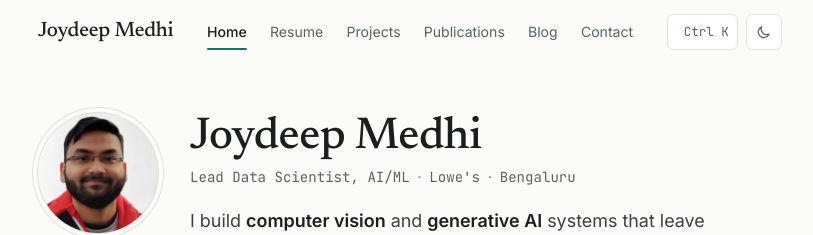
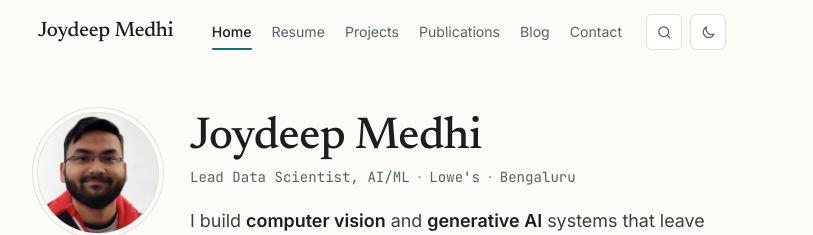
Before and after one commit to joydeepmedhi/joydeepmedhi.github.io, a Jekyll site: the page built from index.md, in a window 1280 px wide. Shown: the top 235 px of the page, without its empty margins (258-1071 px from the left). Built offline with Jekyll 4.4.1, drawn with Linux system fonts in a browser that asks for light colours.

Commit message:
QA fixes and brand refresh for the new design
- Copy buttons get a solid dark background (were unreadable over the page
  in light mode per the contrast audit)
- Icon-only search button and tighter nav spacing so the header aligns
  with the content column at every width, with no horizontal overflow
- Favicon, app icon, favicon.ico and the 1200x630 share card redrawn in
  the new ink/teal palette with a serif wordmark
- Manifest colours updated; service worker cache bumped to v3 and now
  precaches search.js

Verified: zero warnings from Jekyll 4 (Dart Sass) and github-pages v232
(Jekyll 3.10, LibSass); WCAG AA contrast on every page in both themes;
no broken internal links; valid JSON-LD; no JS errors across 26 loads.

Co-Authored-By: Claude Opus 5.5 <noreply@anthropic.com>
Claude-Session: https://claude.ai/code/session_01H8NSv6UnysrgXmKs2veWM4

```diff
--- a/_includes/header.html
+++ b/_includes/header.html
@@ -7,9 +7,8 @@
     </nav>
 
     <div class="header-actions">
-      <button id="search-trigger" class="icon-button search-trigger" type="button" aria-label="Search the site" aria-keyshortcuts="Control+K Meta+K /" hidden>
+      <button id="search-trigger" class="icon-button search-trigger" type="button" aria-label="Search the site" aria-keyshortcuts="Control+K Meta+K /" title="Search (Ctrl K)" hidden>
         <svg viewBox="0 0 24 24" aria-hidden="true"><circle cx="11" cy="11" r="7"/><path d="m20 20-3.5-3.5"/></svg>
-        <kbd>⌘K</kbd>
       </button>
       <button id="theme-toggle" class="icon-button theme-toggle" type="button" aria-label="Toggle colour theme">
         <svg class="theme-icon theme-icon-light" viewBox="0 0 24 24" aria-hidden="true"><circle cx="12" cy="12" r="4"/><path d="M12 2v2M12 20v2M4.9 4.9l1.4 1.4M17.7 17.7l1.4 1.4M2 12h2M20 12h2M4.9 19.1l1.4-1.4M17.7 6.3l1.4-1.4"/></svg>
--- a/_sass/_components.scss
+++ b/_sass/_components.scss
@@ -317,9 +317,9 @@
   top: var(--space-2);
   right: var(--space-2);
   padding: 0.1rem 0.5rem;
-  border: 1px solid rgba(255, 255, 255, 0.18);
+  border: 1px solid #3a4046;
   border-radius: 4px;
-  background: rgba(255, 255, 255, 0.06);
+  background: #22262a;
   color: #d6d6d2;
   font-family: var(--font-mono);
   font-size: var(--text-xs);
--- a/_sass/_layout.scss
+++ b/_sass/_layout.scss
@@ -46,7 +46,7 @@
 .header-inner {
   display: flex;
   align-items: center;
-  gap: var(--space-5);
+  gap: var(--space-4);
   min-height: 4rem;
 }
 
@@ -73,7 +73,7 @@
 
 .page-link {
   position: relative;
-  padding: var(--space-2) 0.6rem;
+  padding: var(--space-2) 0.5rem;
   border-radius: var(--radius-sm);
   font-size: var(--text-sm);
   color: var(--muted);
@@ -93,8 +93,8 @@
     &::after {
       content: "";
       position: absolute;
-      left: 0.6rem;
-      right: 0.6rem;
+      left: 0.5rem;
+      right: 0.5rem;
       bottom: 2px;
       height: 2px;
       border-radius: 2px;
@@ -110,6 +110,7 @@
 }
 
 .icon-button {
+  flex: none;
   display: inline-flex;
   align-items: center;
   justify-content: center;
@@ -175,10 +176,6 @@
     &::-webkit-scrollbar {
       display: none;
     }
-  }
-
-  .search-trigger kbd {
-    display: none;
   }
 }
 
--- a/assets/js/search.js
+++ b/assets/js/search.js
@@ -14,8 +14,7 @@
   if (trigger) {
     trigger.hidden = false;
     var isMac = /Mac|iPhone|iPad/.test(navigator.platform || navigator.userAgent);
-    var kbd = trigger.querySelector('kbd');
-    if (kbd) kbd.textContent = isMac ? '⌘K' : 'Ctrl K';
+    trigger.title = 'Search (' + (isMac ? '⌘K' : 'Ctrl K') + ')';
     trigger.addEventListener('click', open);
   }
 
--- a/service-worker.js
+++ b/service-worker.js
@@ -1,14 +1,15 @@
 // Network-first service worker: always try the network so visitors see the
 // latest content, and fall back to the cache only when offline.
 // Bump CACHE_VERSION to force old caches to be cleared.
-const CACHE_VERSION = 'v2';
+const CACHE_VERSION = 'v3';
 const CACHE_NAME = `joydeep-portfolio-${CACHE_VERSION}`;
 
 const urlsToCache = [
   '/',
   '/assets/css/main.css',
   '/assets/js/main.js',
-  '/assets/js/theme-toggle.js'
+  '/assets/js/theme-toggle.js',
+  '/assets/js/search.js'
 ];
 
 self.addEventListener('install', event => {
```
Also changed, not shown: apple-touch-icon.png, assets/images/og-card.jpg, favicon.ico, favicon.png, favicon.svg, site.webmanifest.
